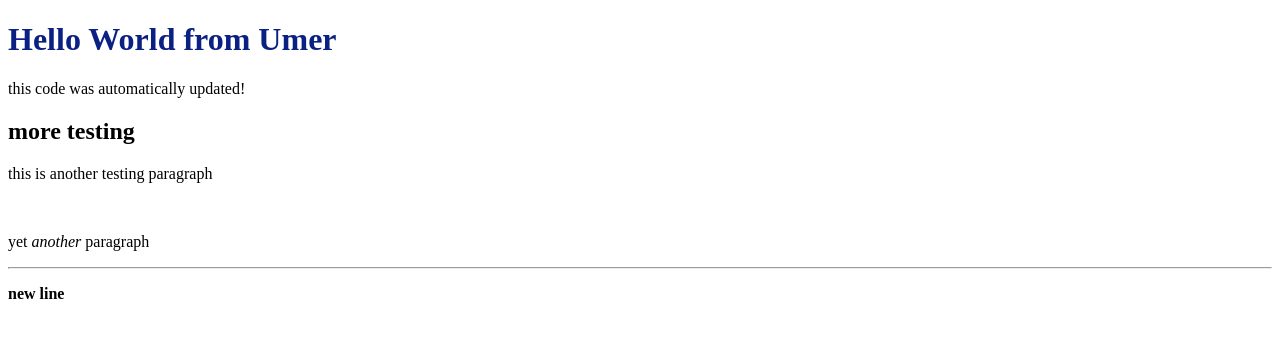
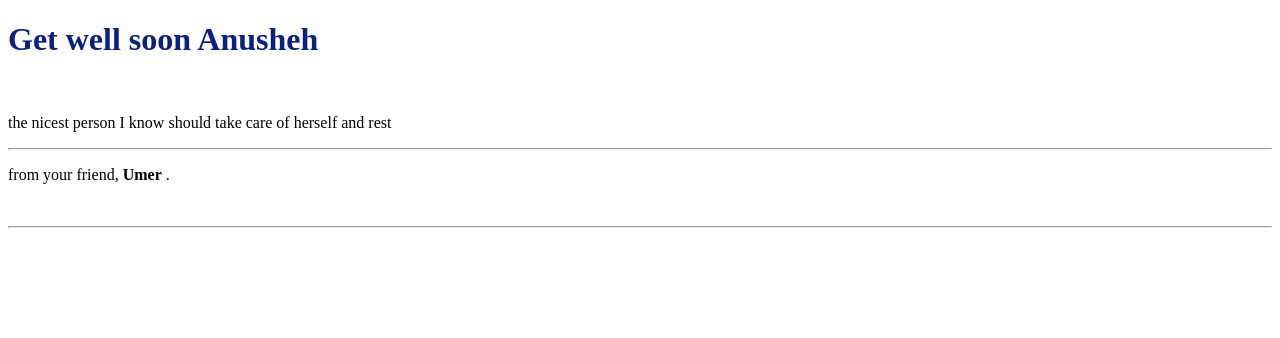
Before and after one commit to Umer4321/Bootcamp_class1_v2, a plain HTML site: page index.html in a window 1280 px wide. Drawn offline with Linux system fonts and the light colour scheme.

Commit message:
Update index.html

```diff
--- a/index.html
+++ b/index.html
@@ -9,12 +9,13 @@
     </style>
 </head>
 <body>
-    <h1> <strong> Hello World from Umer</strong></h1>
-    <p>this code was automatically updated!</p>
-    <h2>more testing</h2>
-    <p>this is another testing paragraph</p> <br>
-    <p>yet <em> another </em> paragraph</p>
+    <h1> <strong> Get well soon Anusheh</strong></h1> <br>
+    <p>the nicest person I know should take care of herself and rest</p>
     <hr>
-    <p> <strong> new line </strong> </p>
+
+    <p>from your friend, <strong>Umer</strong> .</p> <br>
+
+    <hr>
+
 </body>
 </html>
```
